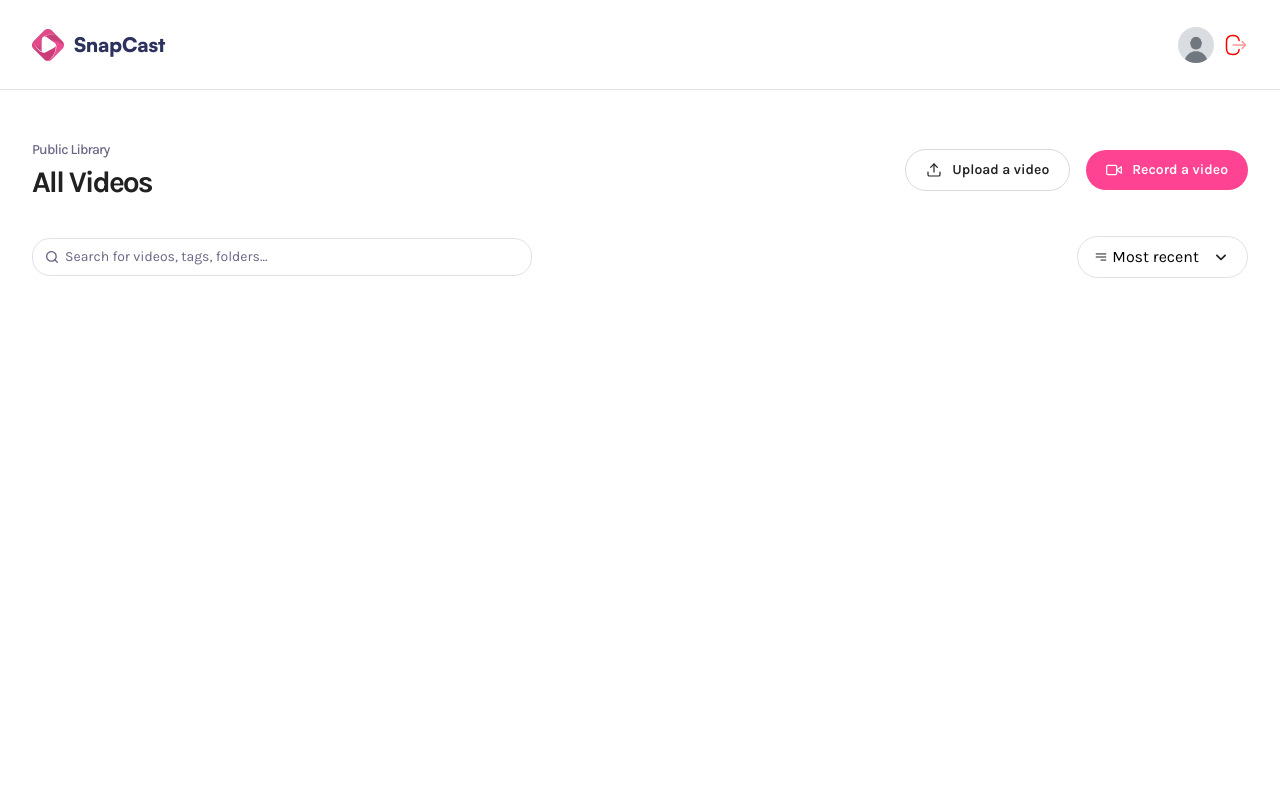
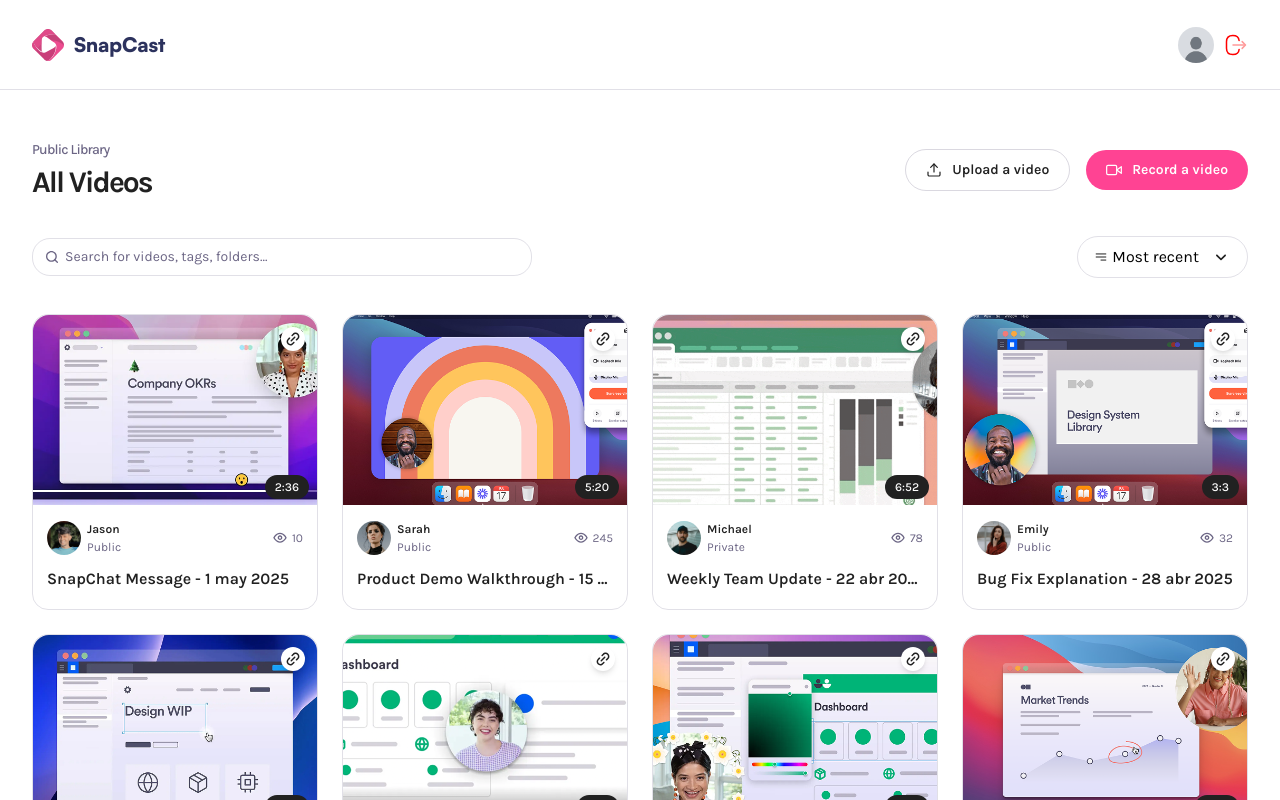
Before and after one commit to Lostovayne/video-sharing-and-recording-platform, a Next.js app: page / in a window 1280 px wide. Shown: the top 800 px of the page. Built offline with nearby package versions, Linux system fonts and the light colour scheme.

Commit message:
feat: add video card component and integrate into pages
Introduce a new VideoCard component to display video details and integrate it into the home and profile pages. Additionally, create a new video details page and update the Visibility type to include a string option.

```diff
--- a/app/(root)/page.tsx
+++ b/app/(root)/page.tsx
@@ -1,9 +1,17 @@
 import Header from "@/components/Header";
+import VideoCard from "@/components/VideoCard";
+import { dummyCards } from "@/constants";
 
 const Page = () => {
   return (
     <main className="wrapper page">
       <Header title="All Videos" subHeader="Public Library" />
+
+      <section className="video-grid">
+        {dummyCards.map((card) => (
+          <VideoCard key={card.id} {...card} />
+        ))}
+      </section>
     </main>
   );
 };
--- a/app/(root)/profile/[id]/page.tsx
+++ b/app/(root)/profile/[id]/page.tsx
@@ -1,4 +1,6 @@
 import Header from "@/components/Header";
+import VideoCard from "@/components/VideoCard";
+import { dummyCards } from "@/constants";
 
 const Page = async ({ params }: ParamsWithSearch) => {
   const { id } = await params;
@@ -9,7 +11,11 @@
         title="Epsaind | Dev"
         userImg="/assets/images/dummy.jpg"
       />
-      <h1 className="text-2xl font-karla" >USER ID: {id}</h1>
+      <section className="video-grid">
+        {dummyCards.map((card) => (
+          <VideoCard key={card.id} {...card} />
+        ))}
+      </section>
     </div>
   );
 };
--- /dev/null
+++ b/app/(root)/video/[videoId]/page.tsx
@@ -0,0 +1,4 @@
+const VideoPage = () => {
+  return <main className="wrapper page ">Video details page</main>;
+};
+export default VideoPage;
--- /dev/null
+++ b/components/VideoCard.tsx
@@ -0,0 +1,66 @@
+"use client";
+
+import Image from "next/image";
+import Link from "next/link";
+
+const VideoCard = ({
+  id,
+  title,
+  thumbnail,
+  createdAt,
+  userImg,
+  username,
+  views,
+  visibility,
+  duration,
+}: VideoCardProps) => {
+  return (
+    <Link href={`/video/${id}`} className="video-card">
+      <Image
+        src={thumbnail}
+        alt="thumbnail"
+        width={290}
+        height={160}
+        className="thumbnail"
+      />
+      <article>
+        <div>
+          <figure>
+            <Image
+              src={userImg}
+              alt="avatar img"
+              width={34}
+              height={34}
+              className="rounded-full aspect-square"
+            />
+            <figcaption>
+              <h3>{username}</h3>
+              <p>{visibility}</p>
+            </figcaption>
+          </figure>
+          <aside>
+            <Image src={"/assets/icons/eye.svg"} alt="views" width={16} height={16} />
+            <span>{views}</span>
+          </aside>
+        </div>
+        <h2>
+          {title} -{" "}
+          {createdAt.toLocaleDateString("es-MX", {
+            year: "numeric",
+            month: "short",
+            day: "numeric",
+          })}
+        </h2>
+      </article>
+      <button onClick={() => {}} className="copy-btn">
+        <Image src={"/assets/icons/link.svg"} alt="copy" width={18} height={18} />
+      </button>
+      {duration && (
+        <div className="duration">
+          {Math.floor(duration / 60)}:{duration % 60}
+        </div>
+      )}
+    </Link>
+  );
+};
+export default VideoCard;
--- a/index.d.ts
+++ b/index.d.ts
@@ -111,7 +111,7 @@
   src: string | null;
 }
 
-type Visibility = "public" | "private";
+type Visibility = string | "public" | "private";
 
 declare interface VideoDetails {
   videoId: string;
```
